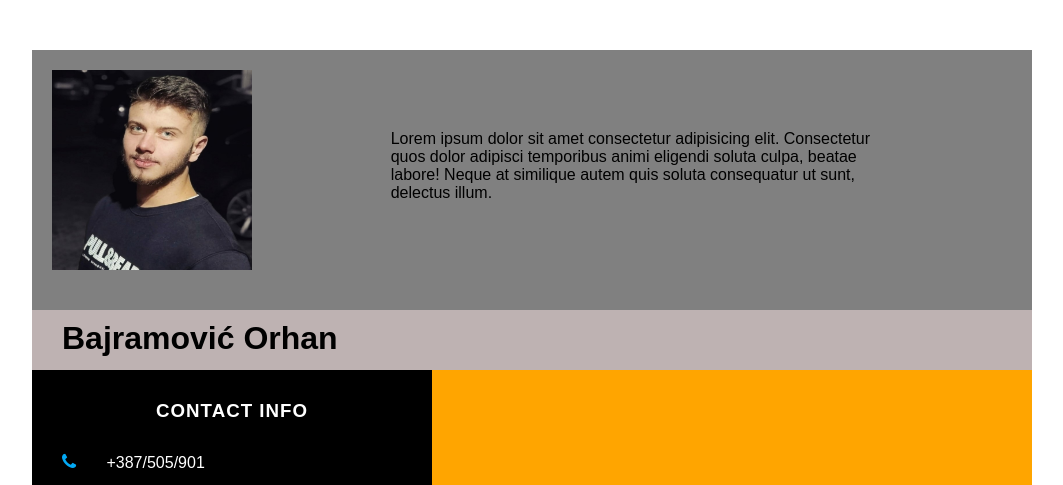
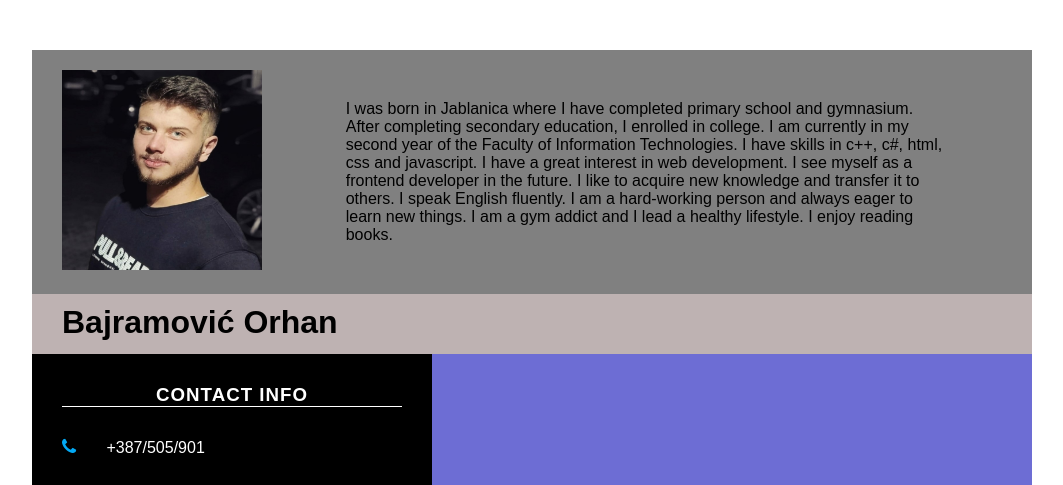
Before and after one commit to OriStranac/CV-Project, a plain HTML site: page index.html in a window 1280 px wide. Shown: the top 485 px of the page, without its empty margins (108-1171 px from the left). Drawn offline with Linux system fonts and the light colour scheme.

Commit message:
dodan tekst i css

```diff
--- a/index.html
+++ b/index.html
@@ -14,7 +14,14 @@
             <div class="image-container">
                 <img src="./slikaa.jpg" alt="">
             </div>
-            <div class="tekst">Lorem ipsum dolor sit amet consectetur adipisicing elit. Consectetur quos dolor adipisci temporibus animi eligendi soluta culpa, beatae labore! Neque at similique autem quis soluta consequatur ut sunt, delectus illum.</div>
+            <div class="tekst">I was born in Jablanica where I have completed primary school and
+gymnasium. After completing secondary education, I enrolled in college. I am
+currently in my second year of the Faculty of Information Technologies. I have
+skills in c++, c#, html, css and javascript. I have a great interest in web
+development. I see myself as a frontend developer in the future. I like to
+acquire new knowledge and transfer it to others. I speak English fluently. I am a
+hard-working person and always eager to learn new things. I am a gym addict
+and I lead a healthy lifestyle. I enjoy reading books.</div>
             <div class="name-part">
                 <h1>Bajramović Orhan</h1>
             </div>
--- a/styles.css
+++ b/styles.css
@@ -37,10 +37,11 @@ body{
     background:gray;
 }
 .tekst{
-    width: 500px;
-    height: 100px;
-    margin: 80px;
+    width: 600px;
+    height: auto;
+    margin: 50px;
     grid-area: tekst;
+
 
 
 }
@@ -49,7 +50,7 @@ body{
     max-width: 200px;
     grid-area: image;
     height: 200px;
-    margin: 20px;
+    margin: 20px 20px 20px 30px;
 
 
 }
@@ -114,6 +115,7 @@ img{
     text-align: center;
     letter-spacing: 1px;
     margin-bottom: 30px;
+    border-bottom: 1px solid white;
 }
 
 .skills ul li{
@@ -131,5 +133,5 @@ img{
     position: relative;
     height: 1000px;
     width: 600px;
-    background:orange;
+    background:rgb(109, 109, 212);
 }
```
